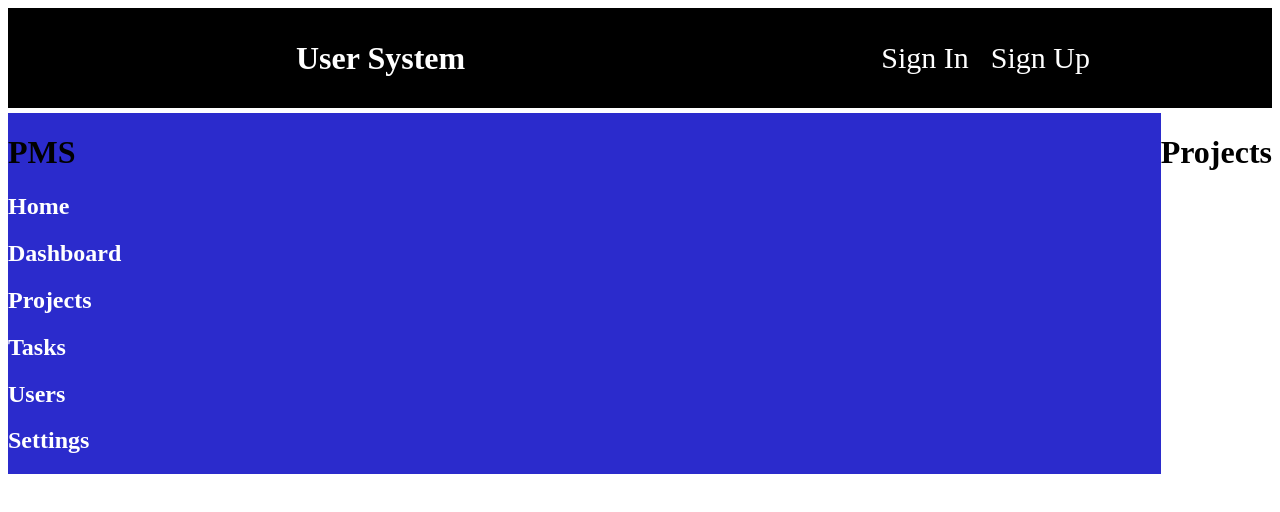
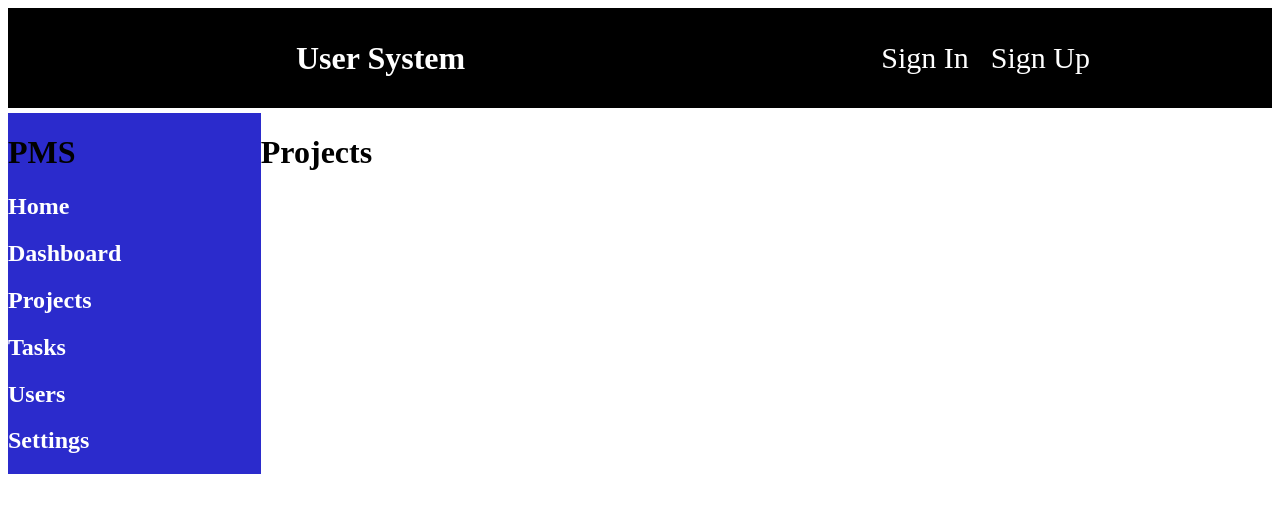
Before and after one commit to NickyGuants/project-management-system, a React (Create React App) app in the folder client/: page /projects in a window 1280 px wide. Shown: the top 512 px of the page. Built offline with nearby package versions, Linux system fonts and the light colour scheme.

Commit message:
link css

```diff
--- a/client/src/pages/projects/Projects.js
+++ b/client/src/pages/projects/Projects.js
@@ -3,7 +3,7 @@ import './projects.css'
 
 const Projects = () => {
     return (
-        <div>
+        <div className="projects">
             <h1>Projects</h1>
         </div>
     )
--- a/client/src/pages/projects/projects.css
+++ b/client/src/pages/projects/projects.css
@@ -0,0 +1,3 @@
+.projects {
+  flex: 4;
+}
```
